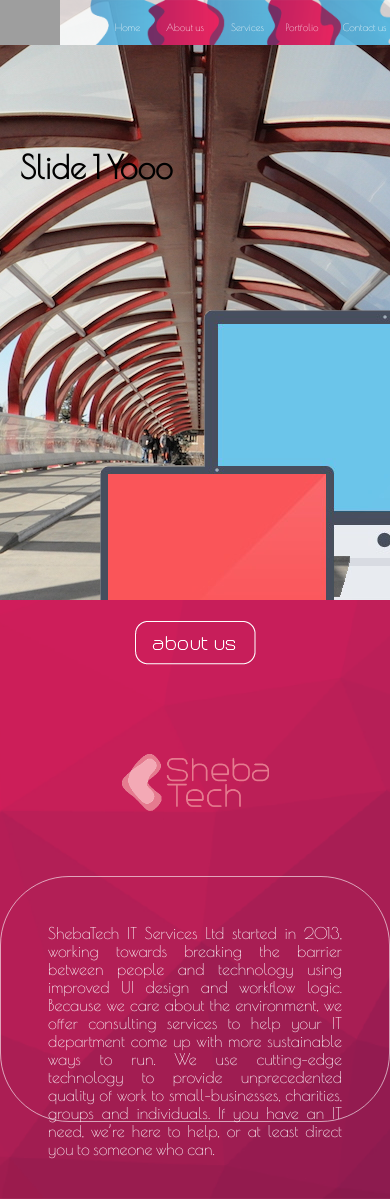
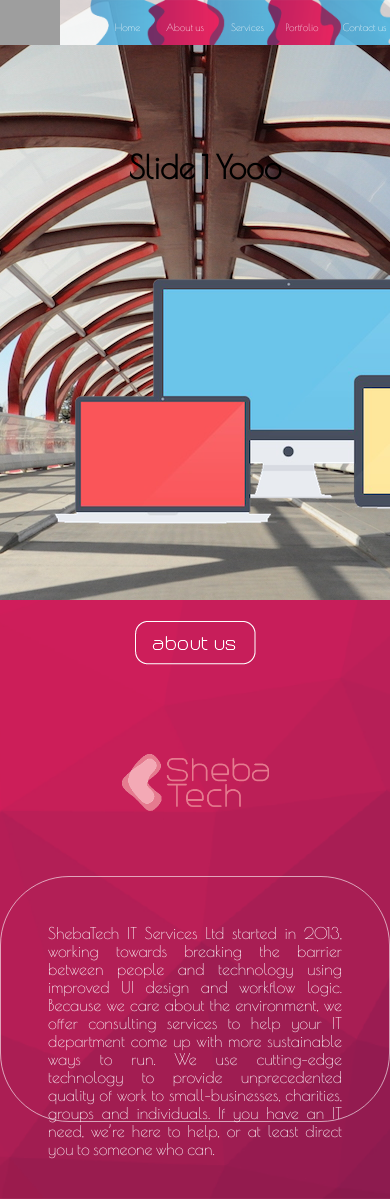
Before and after one commit to tarekshumaila/shebatech-1, a PHP site: page / in a window 390 px wide. Shown: the top 1199 px of the page. Run offline with PHP 8.4, Linux system fonts and the light colour scheme; some libraries are stand-ins or nearby versions; grey boxes are pictures that could not be loaded.

Commit message:
mobile slider

```diff
--- a/the website/css/style.css
+++ b/the website/css/style.css
@@ -81,6 +81,11 @@ body{
 }
 .slideheading{margin:0;padding-top: 148px;padding-left: 20px;display: none;}
 #slider li img {display: none;}
+#slider li{background-repeat: no-repeat;webkit-background-size: cover;
+    -moz-background-size: cover;
+    -o-background-size: cover;
+    background-size: cover;
+text-align: center;}
 /* about us start */
 
 #aboutus{
```
Also changed, not shown: the website/img/sliderbg/1/1.png, the website/img/sliderbg/2/1.png, the website/img/sliderbg/2/2.png (deleted), the website/img/sliderbg/2/3.png (deleted), the website/img/sliderbg/2/5.png (deleted), the website/img/sliderbg/2/6.png (deleted), the website/img/sliderbg/3/2.png, the website/img/sliderbg/4/1.png (renamed from the website/img/sliderbg/4/4.png).
